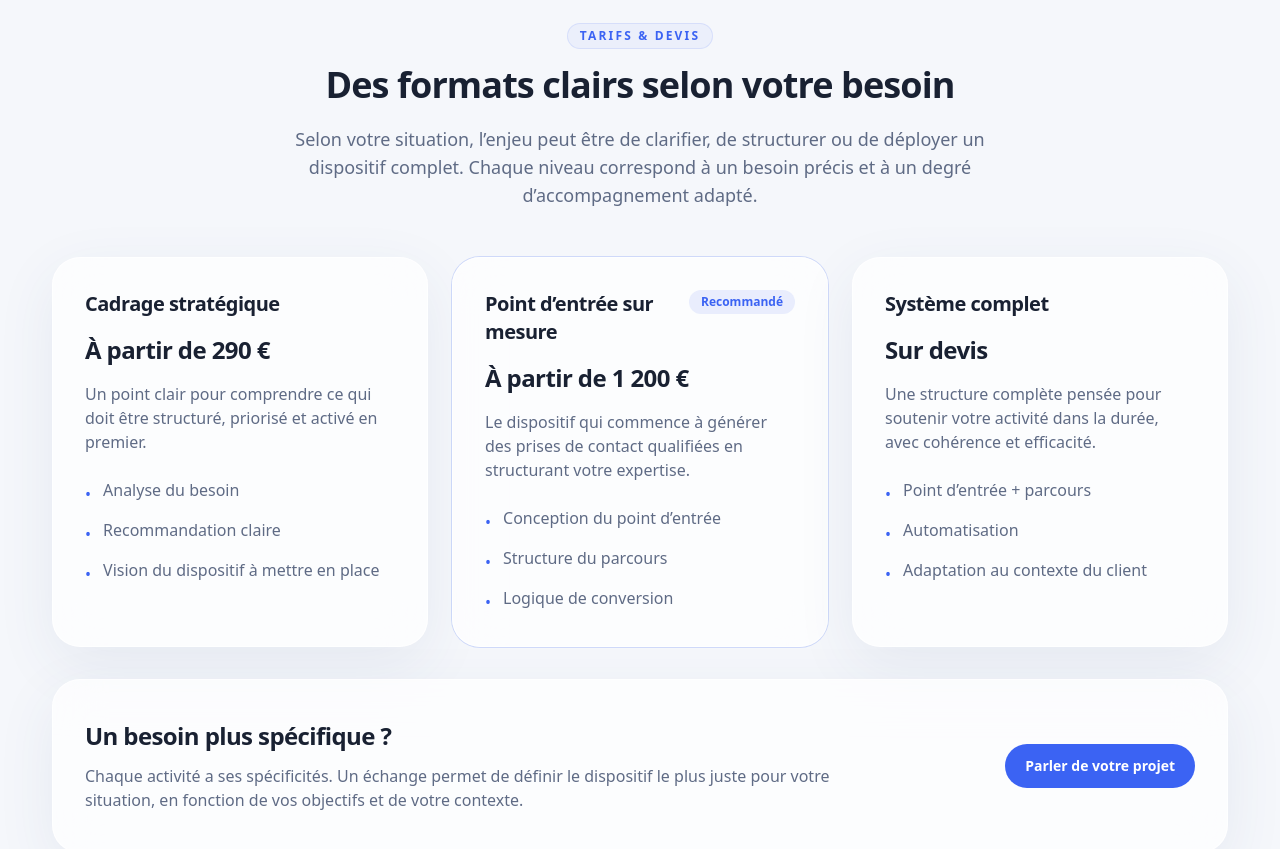
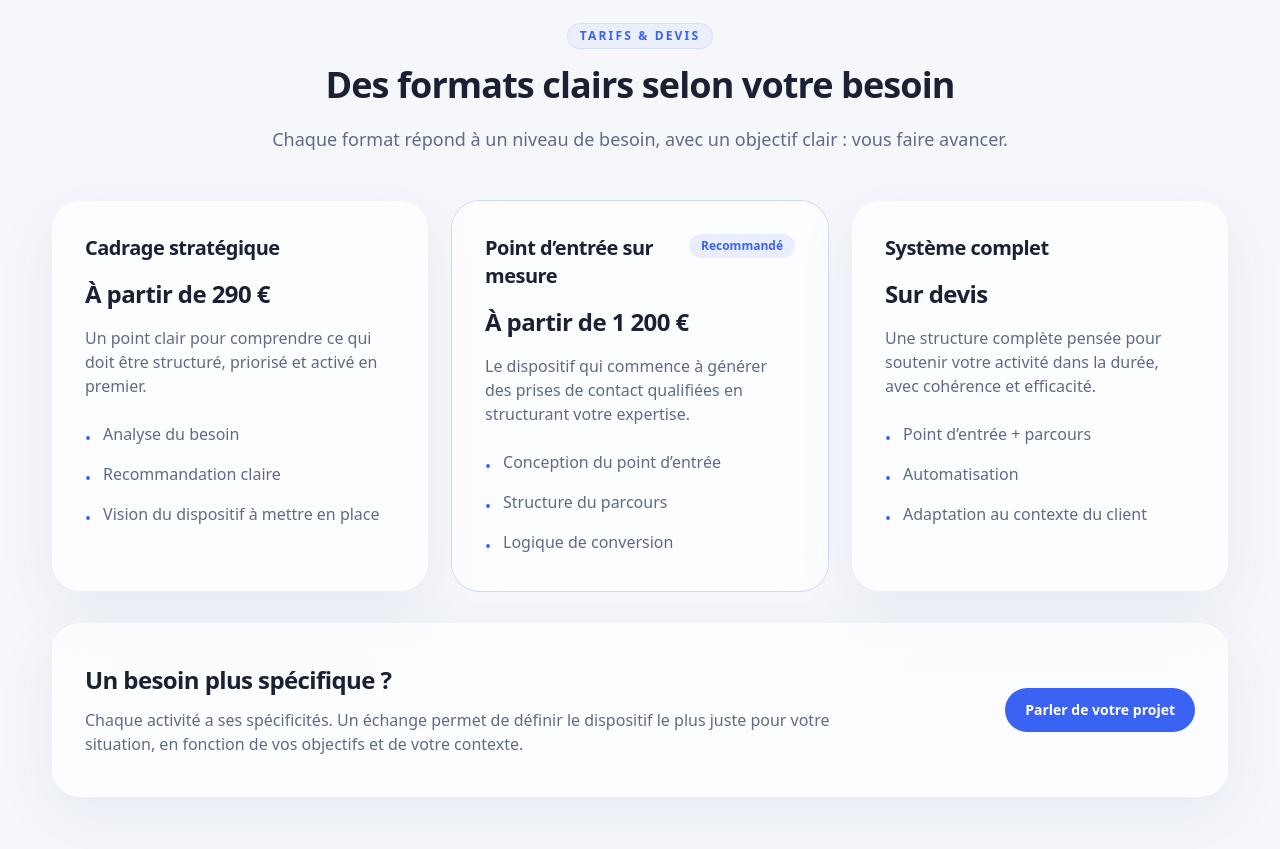
Before and after one commit to arnaudcrestey/portail-site-vitrine, a Next.js app: page / in a window 1280 px wide. Shown: the part 2480-3329 px from the top of the page. Built offline with nearby package versions, Linux system fonts and the light colour scheme.

Commit message:
Update pricing.tsx

```diff
--- a/components/pricing.tsx
+++ b/components/pricing.tsx
@@ -50,8 +50,7 @@ export function PricingSection() {
 </h2>
 
 <p className="mt-5 text-base leading-8 text-slate sm:text-lg">
-  Selon votre situation, l’enjeu peut être de clarifier, de structurer ou de déployer un dispositif complet.
-  Chaque niveau correspond à un besoin précis et à un degré d’accompagnement adapté.
+ Chaque format répond à un niveau de besoin, avec un objectif clair : vous faire avancer.
 </p>
         </div>
 
```
